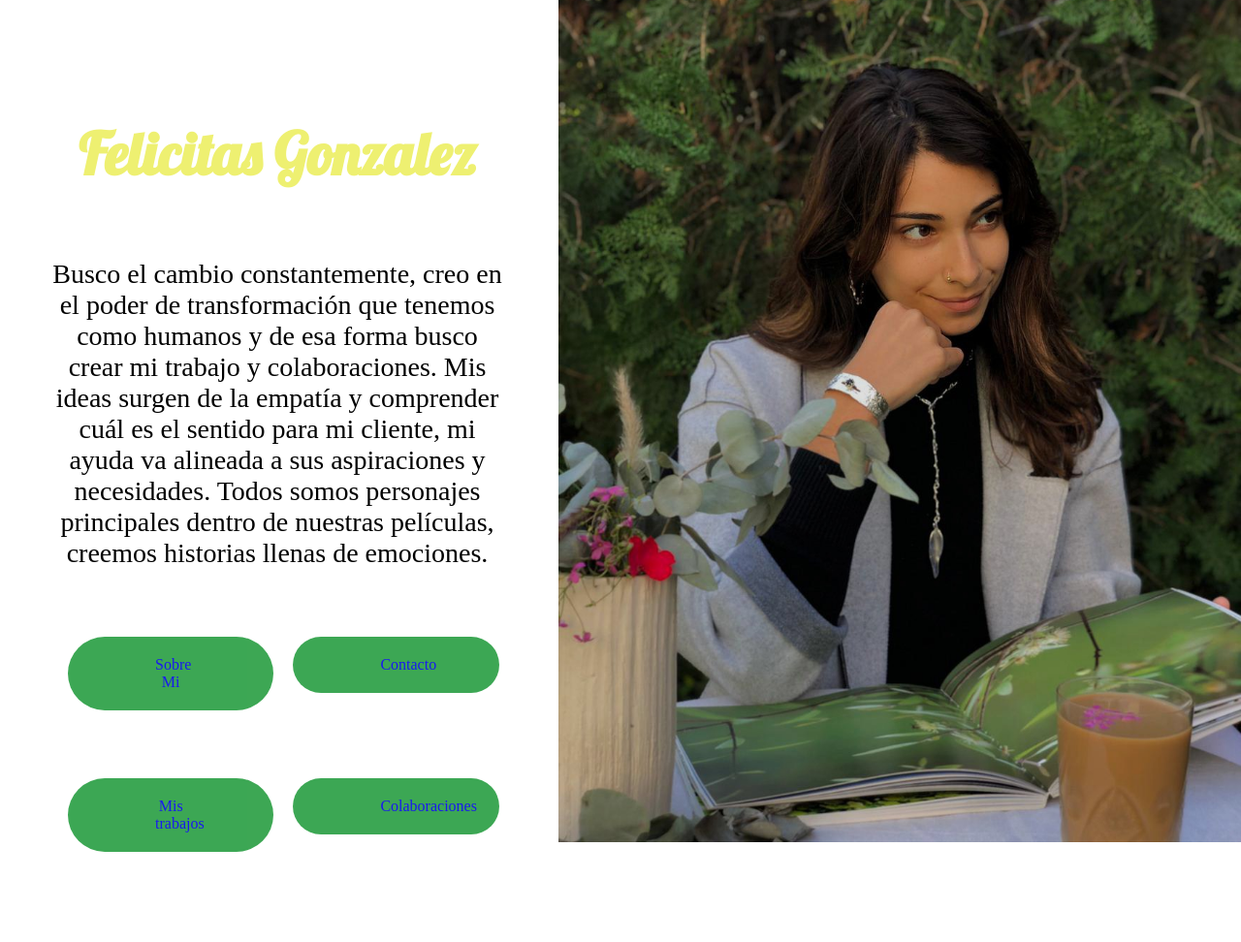
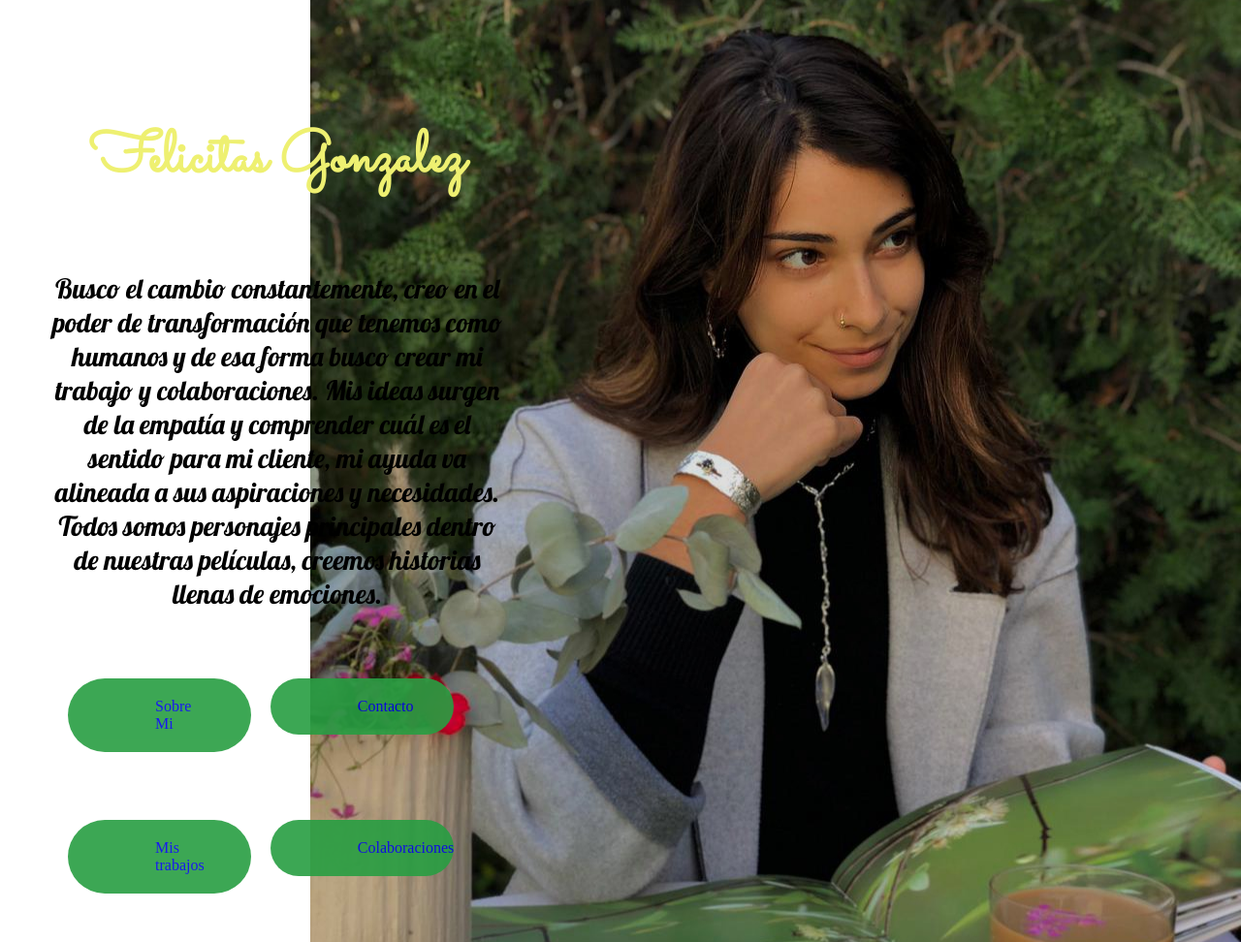
Before and after one commit to GonzaloAranza/ProyectoCoderHouse, a plain HTML site: page index.html in a window 1280 px wide. Shown: the whole page at 97% size. Before the commit the page ends 879 px from the top, so only its background shows below. Drawn offline with Linux system fonts and the light colour scheme.

Commit message:
Cambio nombres

```diff
--- a/css/index.css
+++ b/css/index.css
@@ -9,9 +9,6 @@ body{
     background-image: url(/assets/image/portada2.jpg);
     background-repeat: no-repeat ;
     background-position: right;
-    background-size: 55%;
-    width: 100%;
-    height: 100vh;
     padding: 50px;
 }
 
@@ -23,14 +20,16 @@ header{
 h1{
     color: #EEF071;
     font-size: 60px;
-    font-family: "lobster";
-    padding-top: 15%    ;
+    font-family: 'Sacramento', cursive;
+    padding-top: 15% ;
     margin-bottom: 15%;
 }
 
 p{
     justify-content: center;
     font-size: 28px;
+    font-family: 'lobster';
+
 }
 
 a{
@@ -54,7 +53,7 @@ a{
   }
 
   li{
-      width: 45%;
+      width: 40%;
       margin-top: 70px;
       list-style-type: none;
       margin-left: 20px;
--- a/index.html
+++ b/index.html
@@ -7,13 +7,16 @@
     <link rel="stylesheet" href="./css/index.css">
     <link rel="preconnect" href="https://fonts.googleapis.com">
     <link rel="preconnect" href="https://fonts.gstatic.com" crossorigin>
+    <link rel="preconnect" href="https://fonts.googleapis.com">
+    <link rel="preconnect" href="https://fonts.gstatic.com" crossorigin>
+    <link href="https://fonts.googleapis.com/css2?family=Sacramento&display=swap" rel="stylesheet">
      <link href="https://fonts.googleapis.com/css2?family=Lobster&display=swap" rel="stylesheet">
 
     <title>Felicitas Gonzalo</title>
 </head>
 
 <body>
-    <main>
+    <main class="mainGrid">
 
 <header>
              <h1>Felicitas Gonzalez</h1>
```
